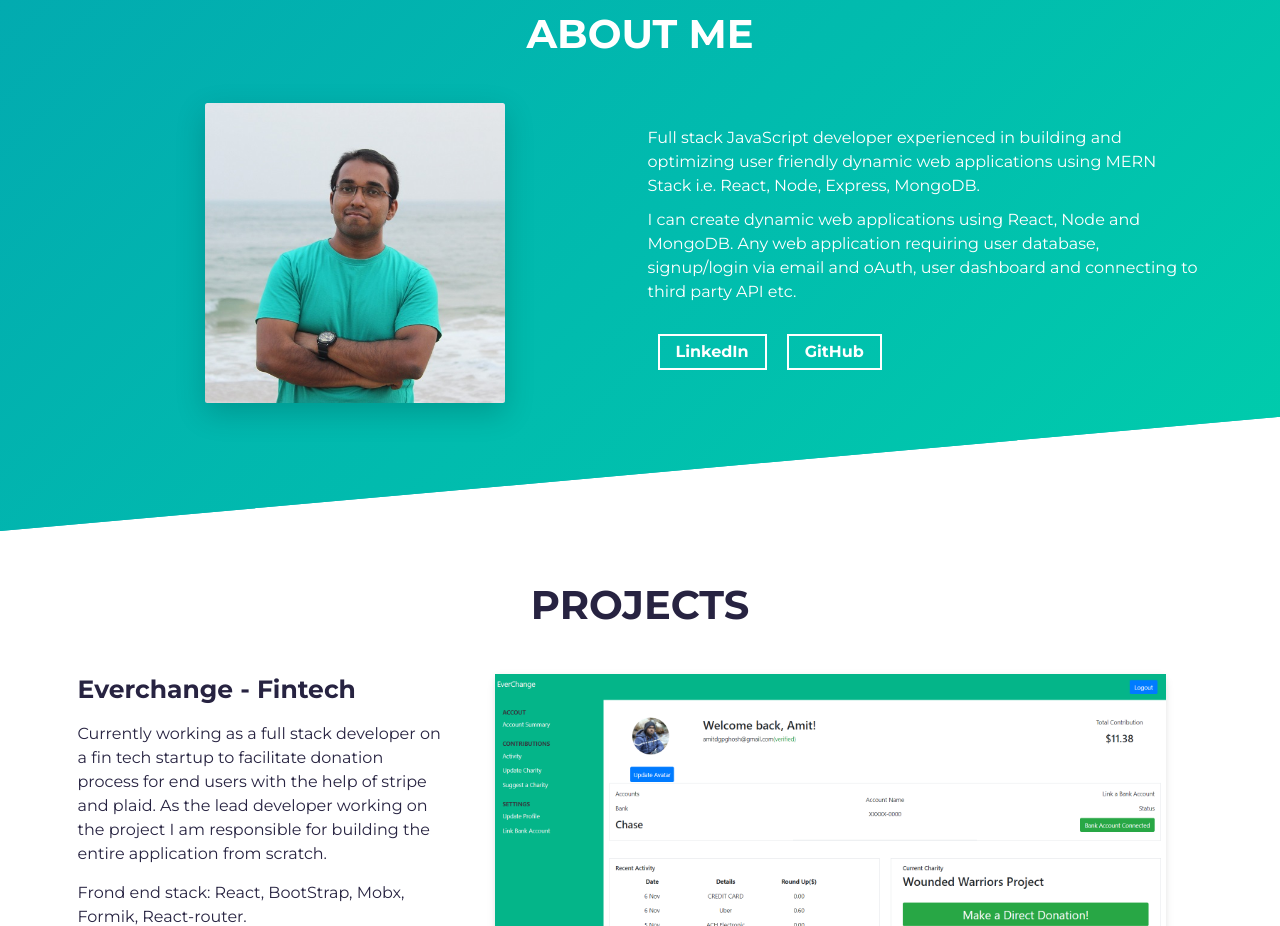
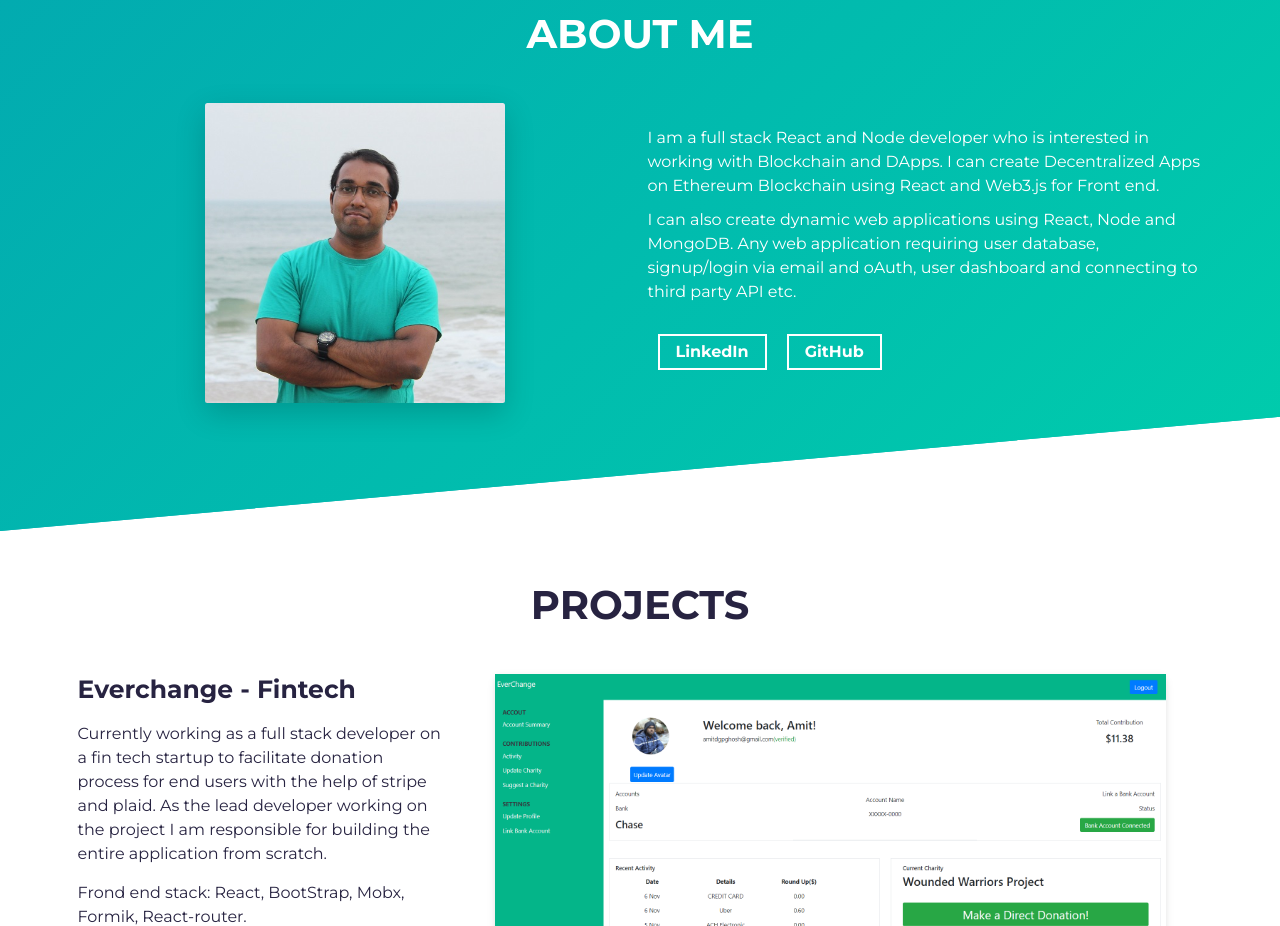
Before and after one commit to maverickamit/maverickamit.github.io, a website built with Parcel: page src/index.html in a window 1280 px wide. Shown: the part 840-1766 px from the top of the page. Built offline with nearby package versions, Linux system fonts and the light colour scheme.

Commit message:
update bio

```diff
--- a/src/index.html
+++ b/src/index.html
@@ -56,12 +56,12 @@
         <div class="col-md-6 col-sm-12">
           <div class="about-wrapper__info load-hidden">
             <p class="about-wrapper__info-text">
-              Full stack JavaScript developer experienced in building and optimizing user friendly dynamic web
-              applications using MERN
-              Stack i.e. React, Node, Express, MongoDB.
+              I am a full stack React and Node developer who is interested in working with Blockchain and DApps.
+              I can create Decentralized Apps on Ethereum Blockchain using React and Web3.js for Front end.
             </p>
             <p class="about-wrapper__info-text">
-              I can create dynamic web applications using React, Node and MongoDB. Any web application requiring user
+              I can also create dynamic web applications using React, Node and MongoDB. Any web application requiring
+              user
               database, signup/login via email and oAuth, user dashboard and connecting to third party API etc.
             </p>
             <span class="d-flex mt-3">
```
